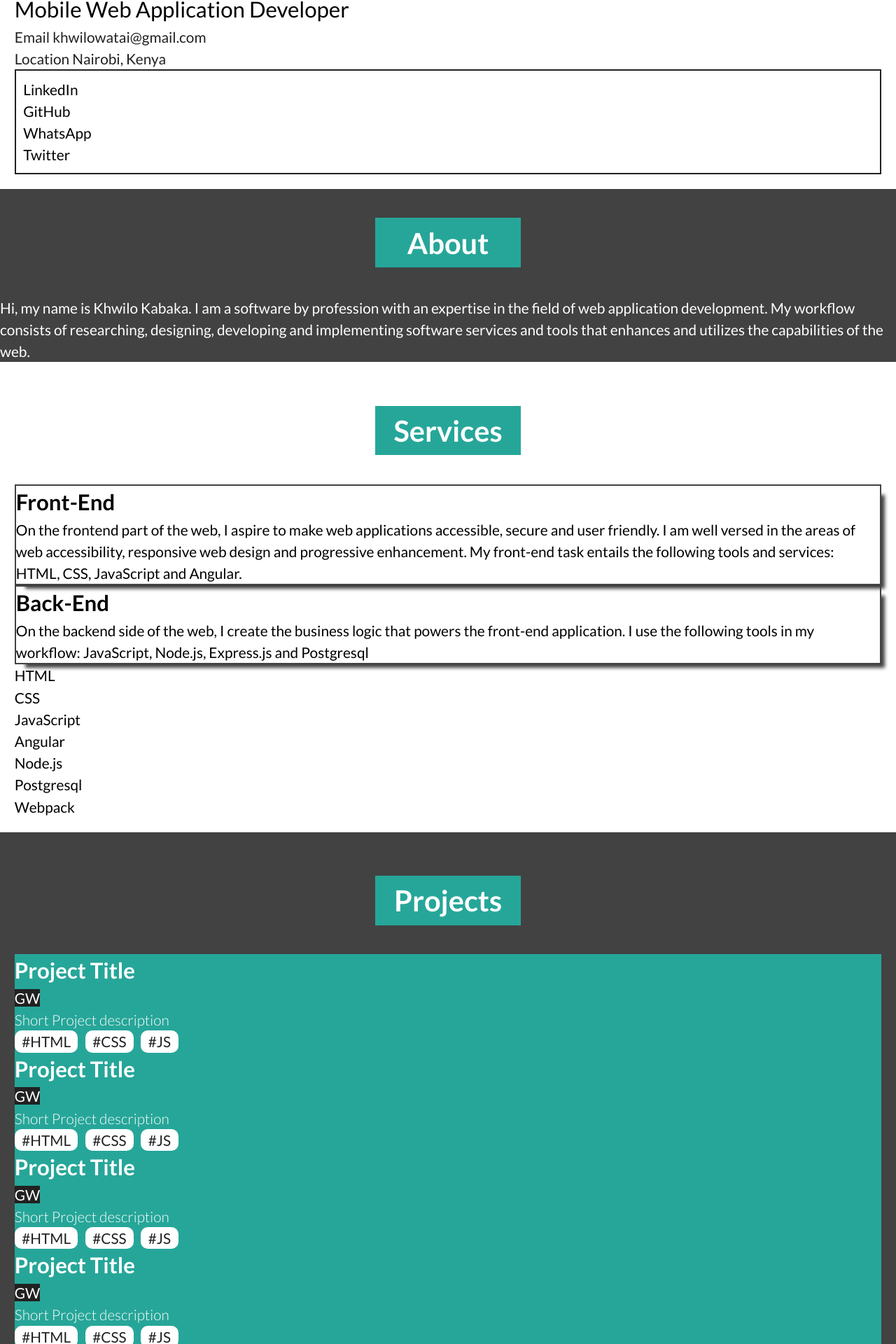
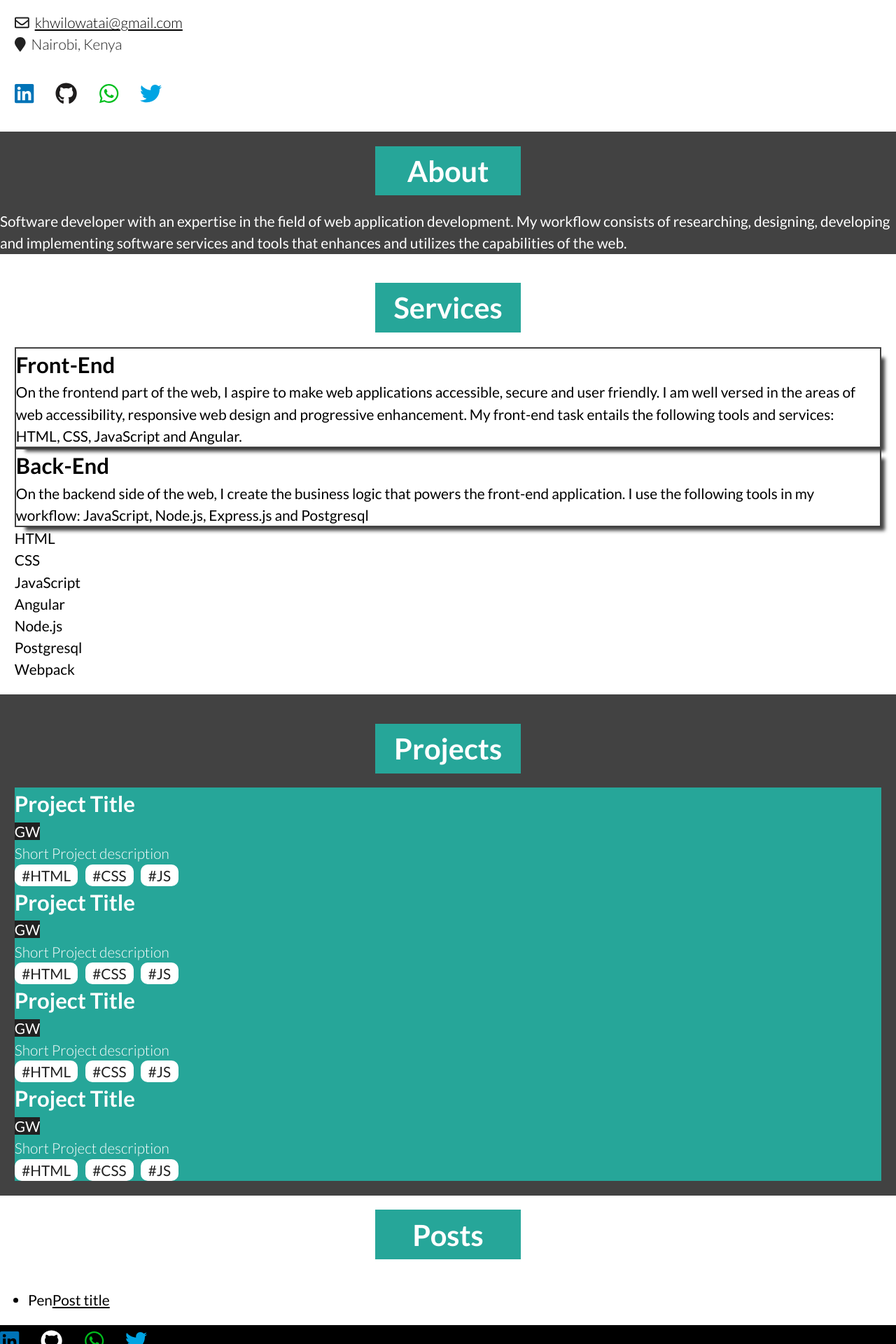
Before and after one commit to khwilo/khwilo, an Angular app: page / in a window 1280 px wide. Shown: the part 382-2302 px from the top of the page at 70% size. Built offline with nearby package versions, Linux system fonts and the light colour scheme.

Commit message:
Style the intro section and add social media icons

```diff
--- a/src/app/app.component.html
+++ b/src/app/app.component.html
@@ -41,22 +41,52 @@
     <section class="main__intro" id="intro">
       <h2 class="section__title">Intro</h2>
       <div class="intro__name-title">
-        <p class="intro__name">Khwilo Kabaka</p>
-        <p class="intro__title">Mobile Web Application Developer</p>
+        <p class="intro__name">Hi, I am {{ name }}</p>
+        <p class="intro__title">{{ profession }}</p>
       </div>
       <div class="intro__contact">
         <p class="intro__contact-email">
-          <span class="email-icon">Email</span> khwilowatai@gmail.com
+          <span class="email-icon">
+            <fa-icon [icon]="envelopeIcon"></fa-icon>
+          </span>
+          &nbsp;<a href="mailto:{{ emailAddress }}">{{ emailAddress }}</a>
         </p>
         <p class="intro__contact-address">
-          <span class="location-icon">Location</span> Nairobi, Kenya
+          <span class="location-icon">
+            <fa-icon [icon]="mapMarkerIcon"></fa-icon>
+          </span>
+          &nbsp;{{ location }}
         </p>
       </div>
       <div class="intro__social_media social-media">
-        <div class="social-media__icon">LinkedIn</div>
-        <div class="social-media__icon">GitHub</div>
-        <div class="social-media__icon">WhatsApp</div>
-        <div class="social-media__icon">Twitter</div>
+        <div class="social-media__icon">
+          <a
+            href="{{ LinkedInLink }}"
+            target="_blank"
+            aria-label="LinkedIn Icon"
+          >
+            <fa-icon [icon]="LinkedInIcon" class="linkedIn-icon"></fa-icon>
+          </a>
+        </div>
+        <div class="social-media__icon">
+          <a href="{{ GitHubLink }}" target="_blank" aria-label="GitHub Icon">
+            <fa-icon [icon]="GitHubIcon" class="github-icon"></fa-icon>
+          </a>
+        </div>
+        <div class="social-media__icon">
+          <a
+            href="{{ WhatsappLink }}"
+            target="_blank"
+            aria-label="Whatsapp Icon"
+          >
+            <fa-icon [icon]="WhatsappIcon" class="whatsapp-icon"></fa-icon>
+          </a>
+        </div>
+        <div class="social-media__icon">
+          <a href="{{ TwitterLink }}" target="_blank" aria-label="Twitter Icon">
+            <fa-icon [icon]="TwitterIcon" class="twitter-icon"></fa-icon>
+          </a>
+        </div>
       </div>
     </section>
     <!-- Introduction section -->
@@ -64,11 +94,10 @@
     <section class="main__about" id="about">
       <h2 class="section__title">About</h2>
       <p>
-        Hi, my name is Khwilo Kabaka. I am a software by profession with an
-        expertise in the field of web application development. My workflow
-        consists of researching, designing, developing and implementing software
-        services and tools that enhances and utilizes the capabilities of the
-        web.
+        Software developer with an expertise in the field of web application
+        development. My workflow consists of researching, designing, developing
+        and implementing software services and tools that enhances and utilizes
+        the capabilities of the web.
       </p>
     </section>
     <!-- About section -->
@@ -197,10 +226,34 @@
   <footer class="footer">
     <section class="contact" id="contact">
       <div class="footer__social_media social-media">
-        <div class="social-media__icon">LinkedIn</div>
-        <div class="social-media__icon">GitHub</div>
-        <div class="social-media__icon">WhatsApp</div>
-        <div class="social-media__icon">Twitter</div>
+        <div class="social-media__icon">
+          <a
+            href="{{ LinkedInLink }}"
+            target="_blank"
+            aria-label="LinkedIn Icon"
+          >
+            <fa-icon [icon]="LinkedInIcon" class="linkedIn-icon"></fa-icon>
+          </a>
+        </div>
+        <div class="social-media__icon">
+          <a href="{{ GitHubLink }}" target="_blank" aria-label="GitHub Icon">
+            <fa-icon [icon]="GitHubIcon" class="github-icon"></fa-icon>
+          </a>
+        </div>
+        <div class="social-media__icon">
+          <a
+            href="{{ WhatsappLink }}"
+            target="_blank"
+            aria-label="Whatsapp Icon"
+          >
+            <fa-icon [icon]="WhatsappIcon" class="whatsapp-icon"></fa-icon>
+          </a>
+        </div>
+        <div class="social-media__icon">
+          <a href="{{ TwitterLink }}" target="_blank" aria-label="Twitter Icon">
+            <fa-icon [icon]="TwitterIcon" class="twitter-icon"></fa-icon>
+          </a>
+        </div>
       </div>
       <div class="copyright">&copy; 2020</div>
     </section>
--- a/src/app/app.component.ts
+++ b/src/app/app.component.ts
@@ -1,10 +1,18 @@
 import {
+  AfterViewInit,
   Component,
-  AfterViewInit,
-  ViewChildren,
+  ElementRef,
   QueryList,
-  ElementRef
+  ViewChildren
 } from '@angular/core';
+import {
+  faGithub,
+  faLinkedin,
+  faTwitter,
+  faWhatsapp
+} from '@fortawesome/free-brands-svg-icons';
+import { faEnvelope } from '@fortawesome/free-regular-svg-icons';
+import { faMapMarker } from '@fortawesome/free-solid-svg-icons';
 
 @Component({
   selector: 'app-root',
@@ -13,6 +21,22 @@ import {
 })
 export class AppComponent implements AfterViewInit {
   title = 'khwilo';
+  name = 'Khwilo Kabaka';
+  profession = 'Mobile Web Application Developer';
+  emailAddress = 'khwilowatai@gmail.com';
+  location = 'Nairobi, Kenya';
+  GitHubLink = 'https://github.com/khwilo';
+  LinkedInLink = 'https://www.linkedin.com/in/khwilo-watai';
+  TwitterLink = 'https://twitter.com/khwilo';
+  WhatsappLink = 'https://api.whatsapp.com/send?phone=+254718802061';
+
+  LinkedInIcon = faLinkedin;
+  GitHubIcon = faGithub;
+  WhatsappIcon = faWhatsapp;
+  TwitterIcon = faTwitter;
+
+  envelopeIcon = faEnvelope;
+  mapMarkerIcon = faMapMarker;
 
   @ViewChildren('nav_link') navigationLinks: QueryList<ElementRef>;
 
--- a/src/styles.css
+++ b/src/styles.css
@@ -26,6 +26,11 @@
   --clr-default-teal: hsl(174, 63%, 40%);
   --clr-dark-teal: hsl(175, 100%, 23%);
   --clr-dark-teal-compliment: hsl(355, 100%, 23%);
+
+  --clr-linkedIn: #0073b7;
+  --clr-github: #1e1c1c;
+  --clr-whatsapp: #00bf1d;
+  --clr-twitter: #00a4e3;
 }
 
 *,
@@ -93,6 +98,7 @@ a:focus {
 .logo__content {
   font-size: var(--fs-heading-1);
   color: var(--clr-dark-teal);
+  text-decoration: underline;
 }
 
 .menu-toggle {
@@ -206,7 +212,7 @@ a:focus {
   font-size: var(--fs-heading-2);
   background-color: var(--clr-default-teal);
   padding: 0.1em 1em;
-  margin: 1em auto;
+  margin: 0.5em auto;
   width: 5em;
   color: var(--clr-white);
   display: inline-flex;
@@ -217,23 +223,70 @@ a:focus {
   font-size: var(--fs-heading-3);
 }
 
+.main__intro > * + * {
+  margin-top: 1em;
+}
+
+.main__intro .section__title {
+  margin-top: 0;
+}
+
 .intro__name {
   font-size: var(--fs-heading-2);
 }
 
 .intro__title {
   font-size: var(--fs-heading-3);
+  font-style: italic;
+  color: var(--clr-dark-teal-compliment);
 }
+
+/* .intro__contact {
+  margin: 1em 0;
+} */
 
 .intro__contact-email,
 .intro__contact-address {
   color: var(--clr-dark-gray);
+  font-weight: var(--fw-light);
+}
+
+.social-media {
+  display: flex;
+}
+
+.social-media__icon {
+  font-size: var(--fs-heading-3);
+}
+
+.social-media__icon + .social-media__icon {
+  margin-left: 1em;
+}
+
+.linkedIn-icon {
+  color: var(--clr-linkedIn);
+}
+
+.github-icon {
+  color: var(--clr-github);
+}
+
+.footer__social_media .github-icon {
+  color: var(--clr-white);
+}
+
+.whatsapp-icon {
+  color: var(--clr-whatsapp);
+}
+
+.twitter-icon {
+  color: var(--clr-twitter);
 }
 
 .intro__social_media {
-  border: 2px solid var(--clr-dark-gray);
-  background-color: var(--clr-white);
-  padding: 0.5em;
+  display: inline-flex;
+  padding: 0.5em 0.5em 0.5em 0;
+  /* margin: 1em 0; */
 }
 
 .main__about,
```
